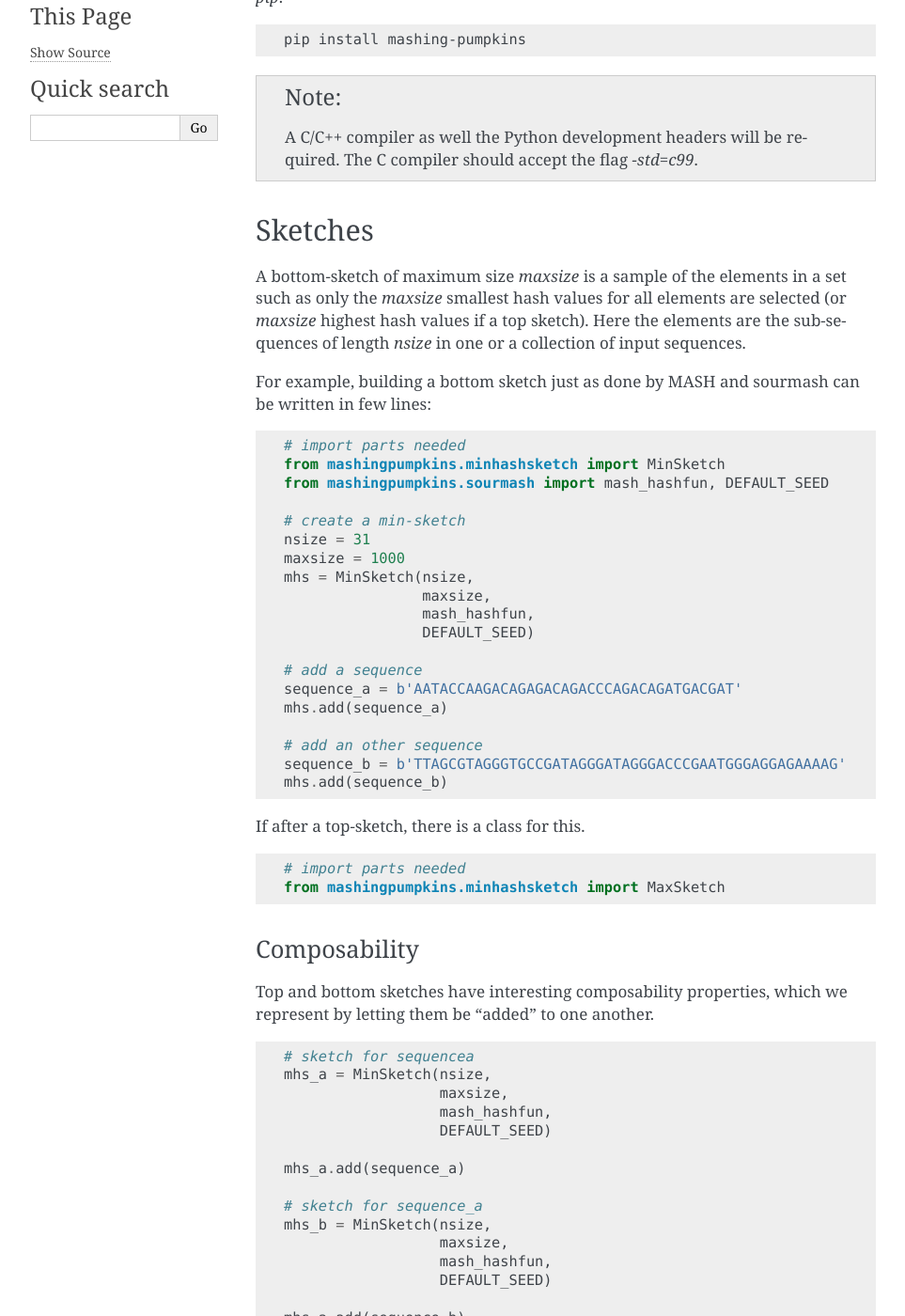
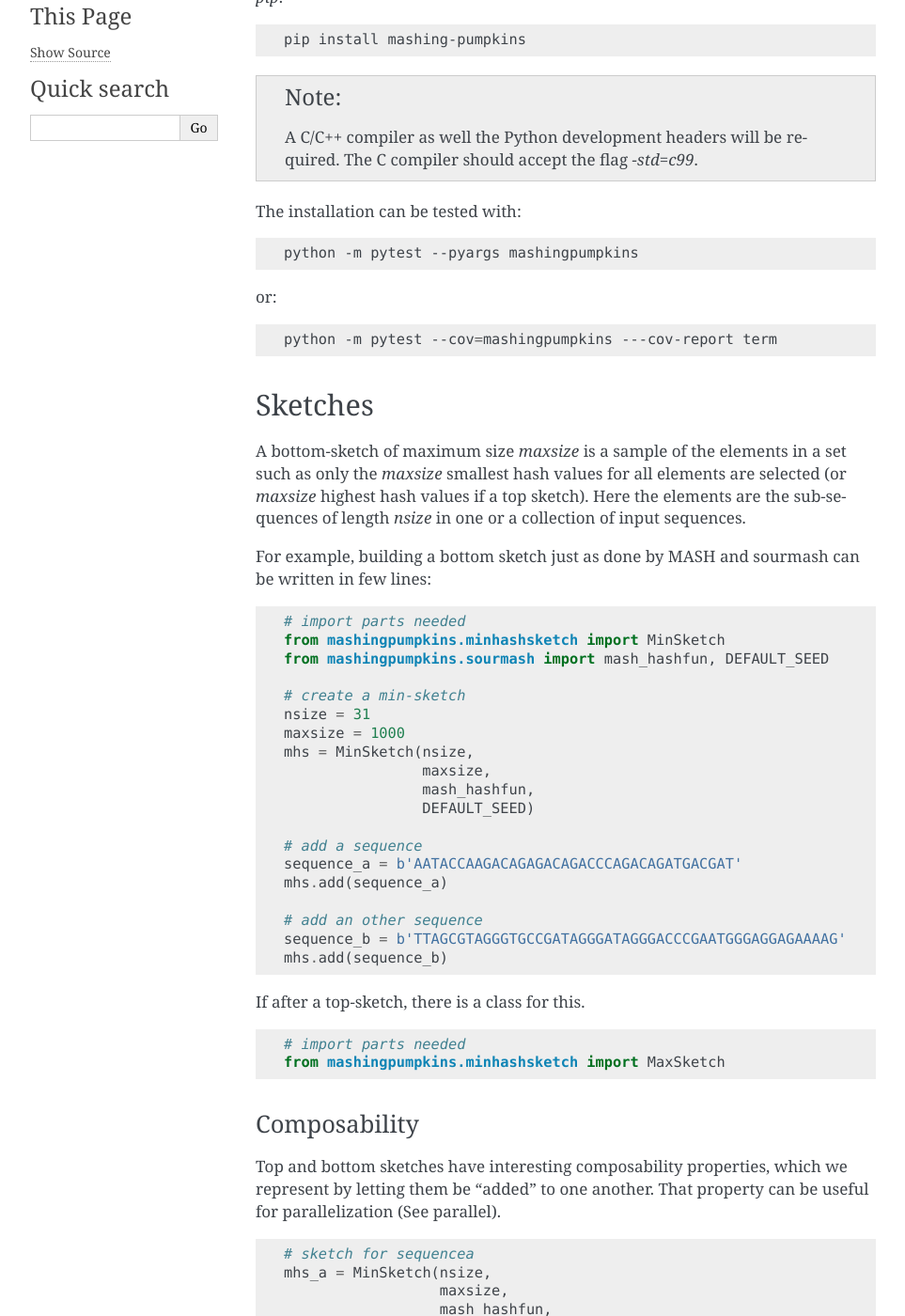
Before and after one commit to lgautier/mashing-pumpkins, a Sphinx documentation site: the page built from doc/index.rst, in a window 1280 px wide and 1400 px high, scrolled down 542 px. Shown: the whole window at 94% size, without its empty margins (148-1111 px from the left). Built offline with Sphinx 7.4.7, drawn with Linux system fonts in a browser that asks for light colours; some of the changed text lies outside the part shown.

```diff
--- a/doc/index.rst
+++ b/doc/index.rst
@@ -40,6 +40,20 @@ Released versions are on the Python package index (pypi) and can installed with
 
    This was package was designed for Python 3.5, and is tested on both Python 3.5 and 3.6.
    Earlier versions of Python are not expected to work.
+
+The installation can be tested with:
+
+.. code-block:: bash
+
+   python -m pytest --pyargs mashingpumpkins
+
+
+or:
+
+.. code-block:: bash
+
+   python -m pytest --cov=mashingpumpkins ---cov-report term
+
 
 
 Sketches
@@ -85,7 +99,7 @@ Composability
 ^^^^^^^^^^^^^
 
 Top and bottom sketches have interesting composability properties, which we represent by letting them be "added"
-to one another.
+to one another. That property can be useful for parallelization (See :ref:`parallel`).
 
 .. code-block:: python
 
@@ -112,7 +126,7 @@ to one another.
    # where added ? mhs_ab contains the same sketch.
 
 
-The methods are
+The methods are:
 
 - :meth:`mashingpumpkins.minhashsketch.MaxSketch.__add__`
 - :meth:`mashingpumpkins.minhashsketch.MaxSketch.__iadd__`
@@ -192,6 +207,8 @@ classes relatively lean.
 Parallelization utilities
 -------------------------
 
+.. _parallel:
+
 This module suggests primitives to write code performing parallel computation.
 
 For example using :mod:`multiprocessing` to build in parallel a sketch
```
Also changed, not shown: other parts of doc/index.rst (+2 -1 lines), README.md (+16 -1 lines).
